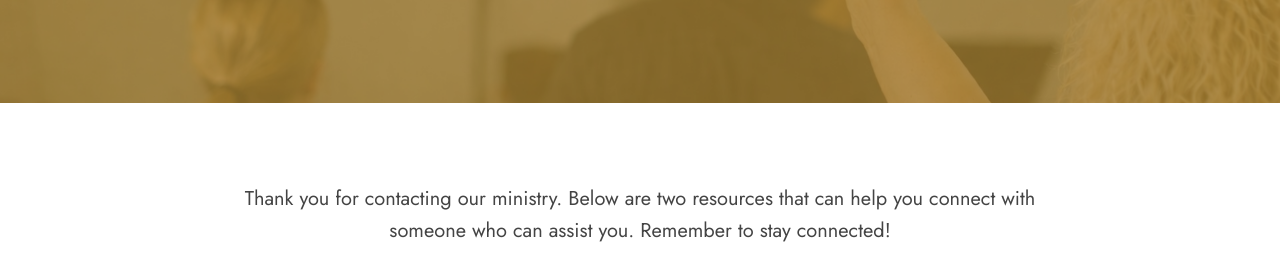
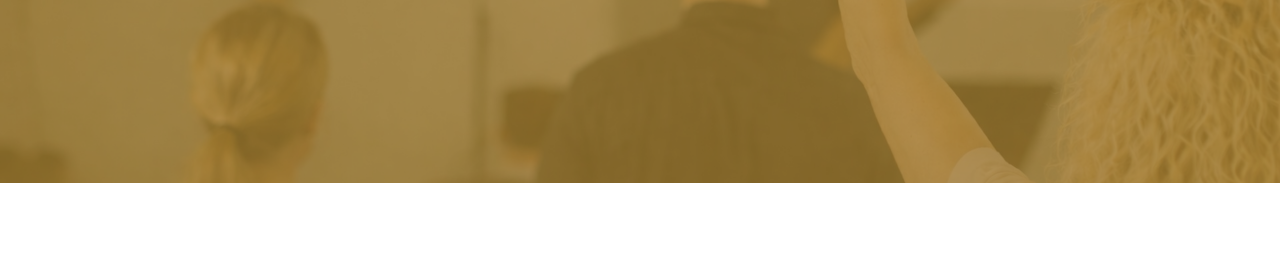
Before and after one commit to itswhisperads-pk/lawanda-lambert-ministry, a plain HTML site: page contact.html in a window 1280 px wide. Shown: the part 297-557 px from the top of the page. Drawn offline with Linux system fonts and the light colour scheme.

Commit message:
contact.ss updated

```diff
--- a/assets/css/contact.css
+++ b/assets/css/contact.css
@@ -10,7 +10,7 @@
 .contact-hero {
     position: relative;
     width: 100%;
-    height: 50vh;
+    height: 60vh;
     min-height: 380px;
     background-image: url('../img/contact-hero.jpg');
     background-color: #333; /* Fallback */
```
